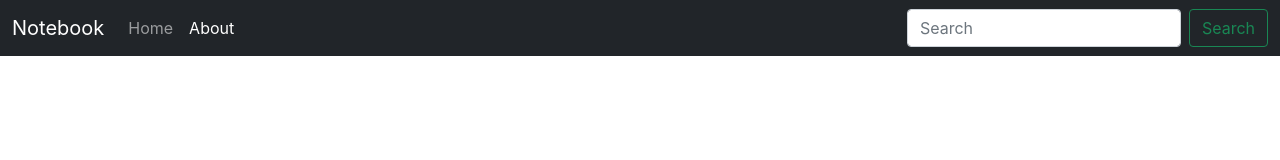
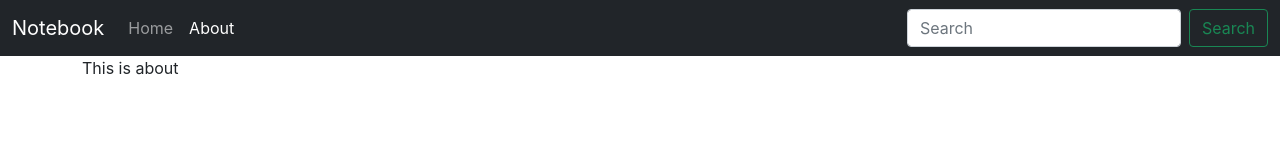
Before and after one commit to saisab29/notebook-backend, a React (Create React App) app: page /about in a window 1280 px wide. Shown: the top 160 px of the page. Built offline with nearby package versions, Linux system fonts and the light colour scheme.

Commit message:
Created Context hook for notes

```diff
--- a/src/App.jsx
+++ b/src/App.jsx
@@ -8,21 +8,24 @@ import {
 import Navbar from './components/Navbar';
 import Home from './components/Home';
 import About from './components/About';
+import NoteState from './context/notes/NoteState';
 
 function App() {
   return (
     <>
+      <NoteState>
         <Router>
           <Navbar />
+          <div className="container">
             <Routes>
 
               <Route exact path='/' element={<Home />} />
-          <Route exact path='/' element={<About />} />
+              <Route exact path='/about' element={<About />} />
 
             </Routes>
+          </div>
         </Router>
-
-
+      </NoteState>
     </>
   );
 }
--- a/src/components/About.jsx
+++ b/src/components/About.jsx
@@ -0,0 +1,12 @@
+import React, { useEffect } from 'react'
+
+
+const About = () => {
+
+
+    return (
+        <div>This is about</div>
+    )
+}
+
+export default About
--- /dev/null
+++ b/src/context/notes/NoteState.jsx
@@ -0,0 +1,19 @@
+
+
+import NoteContext from "./noteContext";
+
+const NoteState = (props) => {
+
+
+
+    return (
+        <NoteContext.Provider value={{}}>
+            {props.children}
+        </NoteContext.Provider>
+    )
+
+}
+
+
+
+export default NoteState
--- /dev/null
+++ b/src/context/notes/noteContext.jsx
@@ -0,0 +1,6 @@
+import { createContext } from "react";
+
+const noteContext = createContext();
+
+
+export default noteContext;
```
Lines whose indentation alone changed are shown as unchanged.
